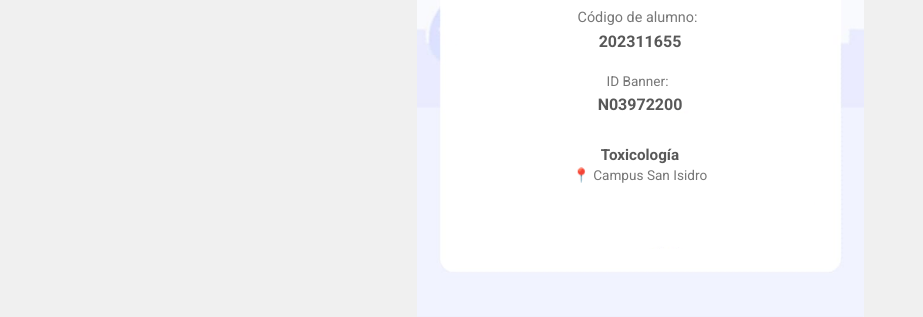
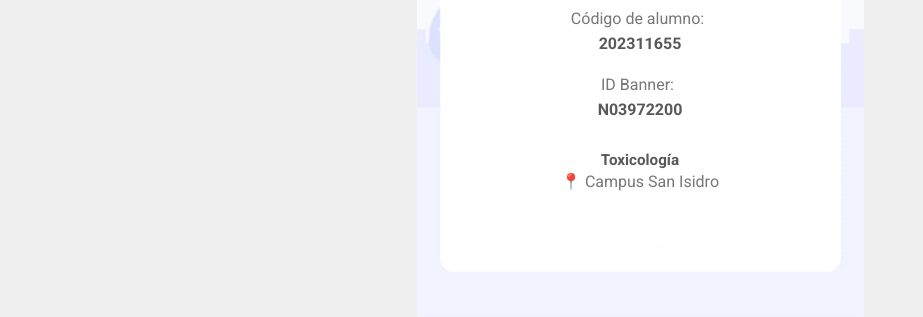
Before and after one commit to ArianaDelCarpio/mi-upc, a website: page index.html in a window 1280 px wide. Shown: the part 483-800 px from the top of the page, without its empty margins (0-923 px from the left). Drawn offline with Linux system fonts and the light colour scheme.

Commit message:
Enhance font size and color for improved readability in reloj and info-line elements

```diff
--- a/index.html
+++ b/index.html
@@ -97,6 +97,7 @@ body {
     #reloj {
       font-size: 2rem;
       font-weight: 200;
+      color:#1a1a1a;
       letter-spacing: 0.5px;
       line-height: 1.1;
     }
@@ -181,7 +182,7 @@ body {
       margin-right: 5px;
       display: block;
       /* Para que ocupe toda la línea */
-      font-size: 0.9rem;
+      font-size: 1rem;
     }
 
     .info-line span:last-child {
@@ -201,7 +202,7 @@ body {
       color: #777;
       font-weight: 100;
       display: block;
-      font-size: 0.85rem;
+      font-size: 1rem;
     }
 
     #id-banner .value {
@@ -224,7 +225,7 @@ body {
     }
 
     #campus {
-      font-size: 0.85rem; /* REDUCIDO */
+      font-size: 1rem; /* REDUCIDO */
       color: #777;
       font-weight: 200;
       margin-top: 3px; /* Reducido */
```
